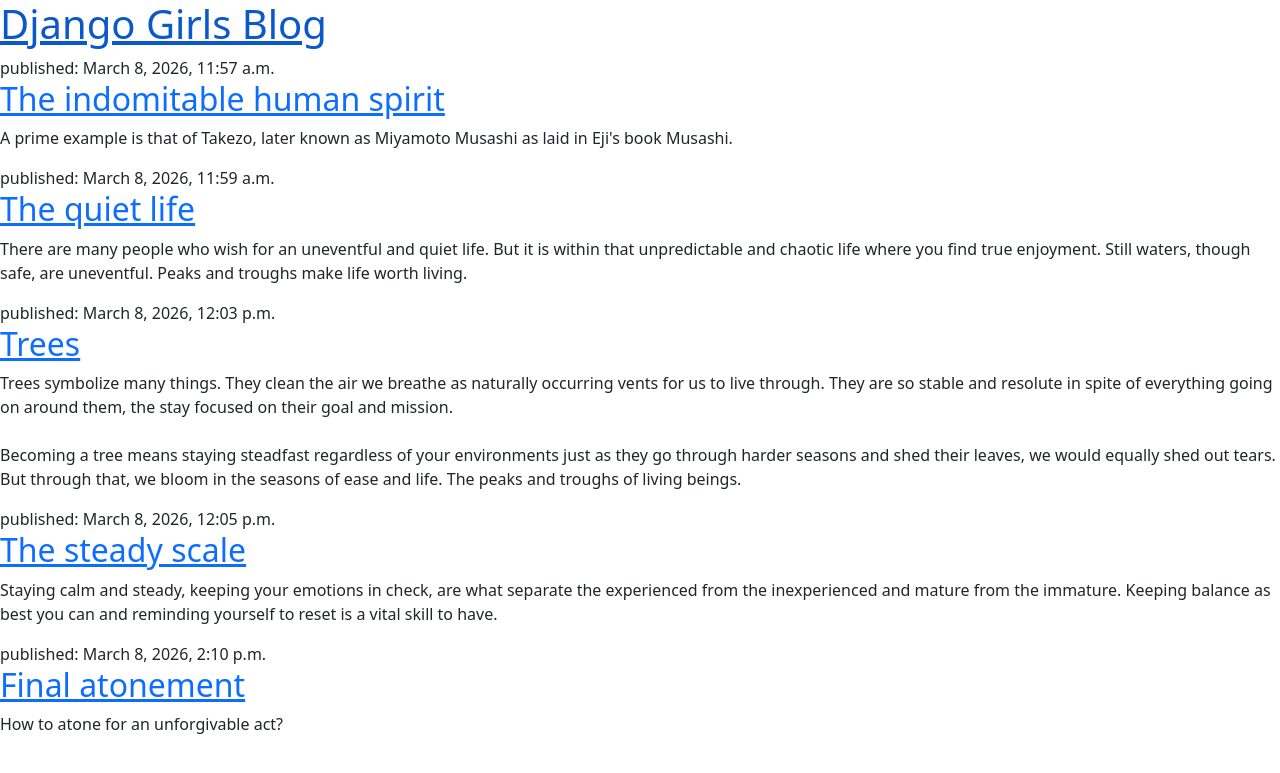
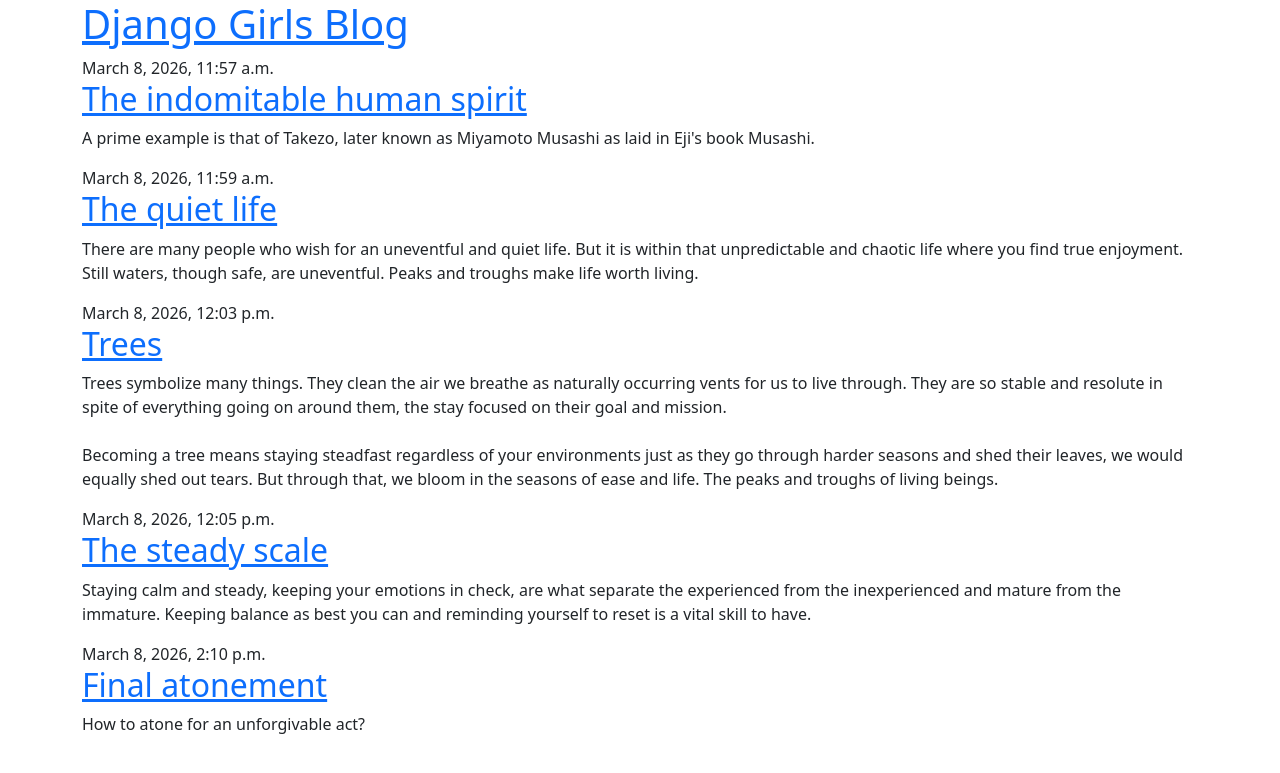
Before and after one commit to Diffavy/Blog, a Django app: page / in a window 1280 px wide. Shown: the top 773 px of the page. Run offline with Django 5.2, Linux system fonts and the light colour scheme; data comes from the database, SQL or seed files in the repository.

Commit message:
Created base template and extended it in post_list

```diff
--- /dev/null
+++ b/blog/templates/blog/base.html
@@ -0,0 +1,28 @@
+{% load static %}
+<!DOCTYPE html>
+<html>
+    <head>
+        <title>Django Girls blog</title>
+        <!-- Bootstrap CSS -->
+        <link rel="stylesheet" href="https://cdn.jsdelivr.net/npm/bootstrap@5.3.3/dist/css/bootstrap.min.css" integrity="sha384-QWTKZyjpPEjISv5WaRU9OFeRpok6YctnYmDr5pNlyT2bRjXh0JMhjY6hW+ALEwIH" crossorigin="anonymous">
+        <!-- Custom CSS -->
+        <link rel="stylesheet" href="{% static 'css/blog.css' %}">
+        <!-- Google Fonts -->
+        <link rel="stylesheet" href="https://fonts.googleapis.com/css?family=Lobster&subset=latin,latin-ext">
+    </head>
+    <body>
+        <header class="page-header">
+        <div class="container">
+            <h1><a href="/">Django Girls Blog</a></h1>
+        </div>
+        </header>
+        <main class="container">
+            <div class="row">
+                <div class="col">
+                {% block content %}
+                {% endblock %}
+                </div>
+            </div>
+        </main>
+    </body>
+</html>
--- a/blog/templates/blog/post_list.html
+++ b/blog/templates/blog/post_list.html
@@ -1,24 +1,16 @@
-{% load static %}
-<!DOCTYPE html>
-<html>
-    <head>
-        <title>Django Girls blog</title>
-        <!-- Bootstrap CSS -->
-        <link rel="stylesheet" href="https://cdn.jsdelivr.net/npm/bootstrap@5.3.3/dist/css/bootstrap.min.css" integrity="sha384-QWTKZyjpPEjISv5WaRU9OFeRpok6YctnYmDr5pNlyT2bRjXh0JMhjY6hW+ALEwIH" crossorigin="anonymous">
-        <!-- Custom CSS -->
-        <link rel="stylesheet" href="{% static 'css/blog.css' %}">
-    </head>
-    <body>
-        <header>
-            <h1><a href="/">Django Girls Blog</a></h1>
-        </header>
+{% extends "blog/base.html" %}
 
+# This file is used to display the list of posts on the homepage.
+# It extends the base.html template and fills the content block with
+#a loop that iterates over the posts and displays their title, published date, and text.
+{% block content%}
     {% for post in posts %}
-        <article>
-            <time>published: {{ post.published_date }}</time>
+        <article class="post">
+            <time class="date">
+                {{ post.published_date }}
+            </time>
             <h2><a href="">{{ post.title }}</a></h2>
             <p>{{ post.text|linebreaksbr }}</p>
         </article>
     {% endfor %}
-    </body>
-</html>
+{% endblock %}
```
